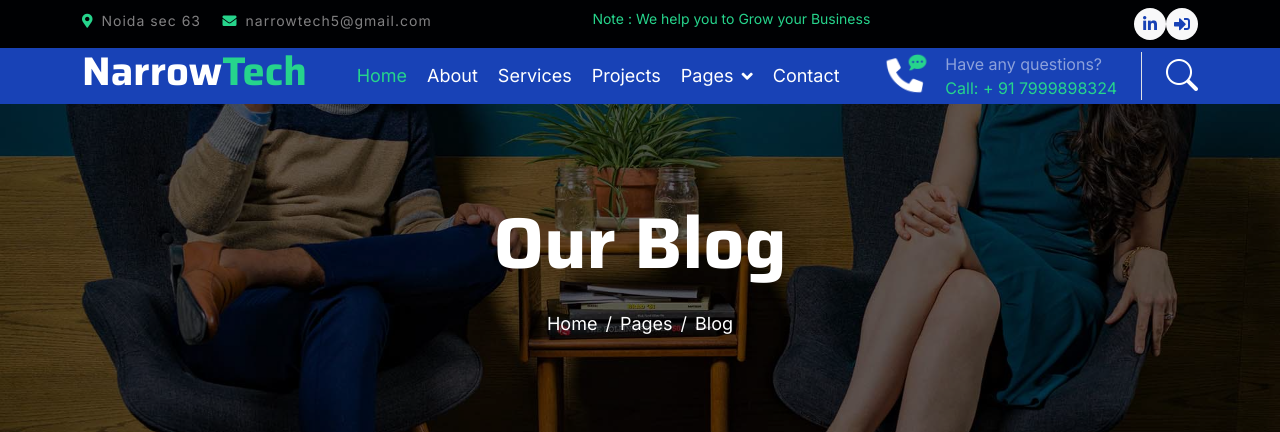
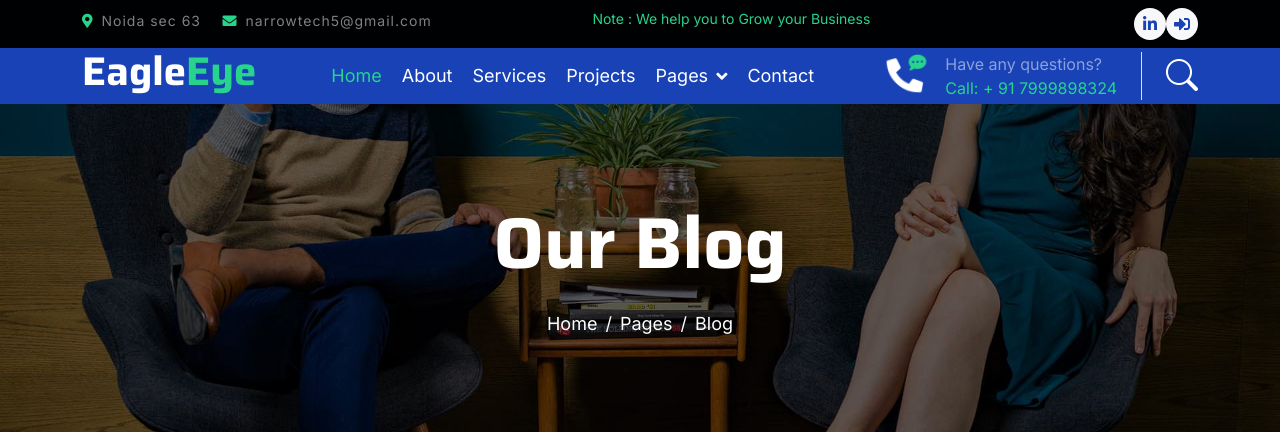
Before and after one commit to EidAbdullahi/eagle-eye, a Django app: page /blog/ in a window 1280 px wide. Shown: the top 432 px of the page. Run offline with Django 5.2, Linux system fonts and the light colour scheme; data comes from the database, SQL or seed files in the repository; both versions use the stored data as it was after the commit; some libraries are stand-ins or nearby versions.

Commit message:
commit changes

```diff
--- a/templates/header.html
+++ b/templates/header.html
@@ -56,7 +56,7 @@
             <nav class="navbar navbar-dark navbar-expand-lg py-0">
                 <a href="{% url 'index' %}">
                     <h1 class="text-white fw-bold d-block">
-                        Narrow<span class="text-secondary">Tech</span></h1>
+                        Eagle<span class="text-secondary">Eye</span></h1>
                 </a>
                 <button type="button" class="navbar-toggler me-0" data-bs-toggle="collapse" data-bs-target="#navbarCollapse">
                     <span class="navbar-toggler-icon"></span>
```
Also changed, not shown: db.sqlite3, 2 other files.
